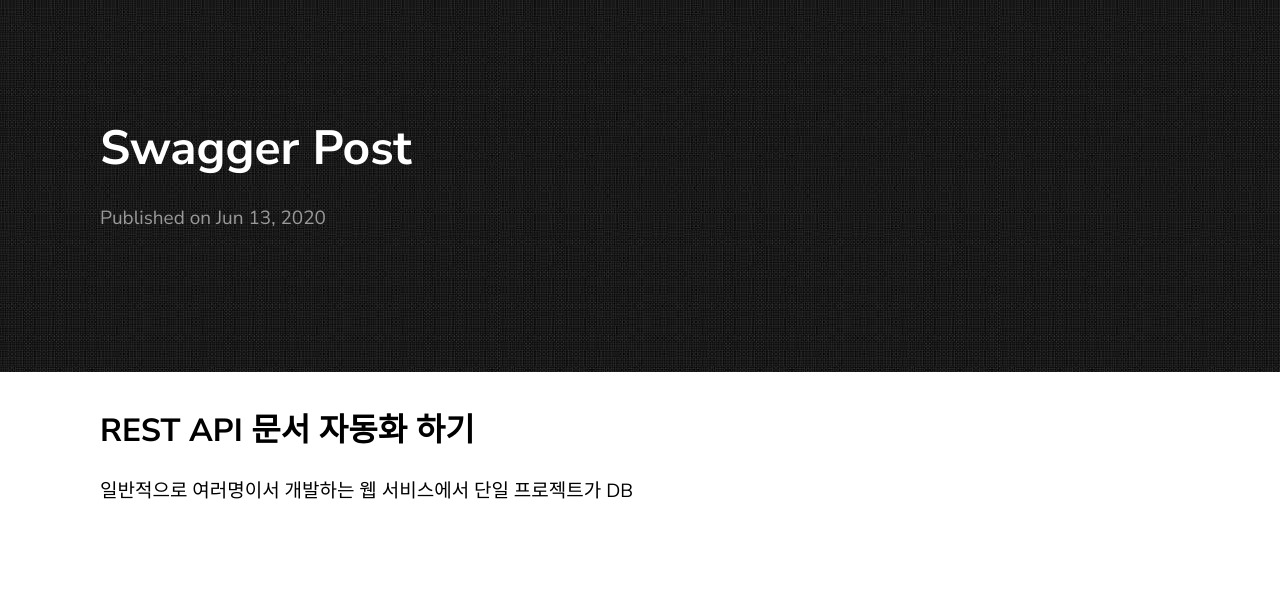
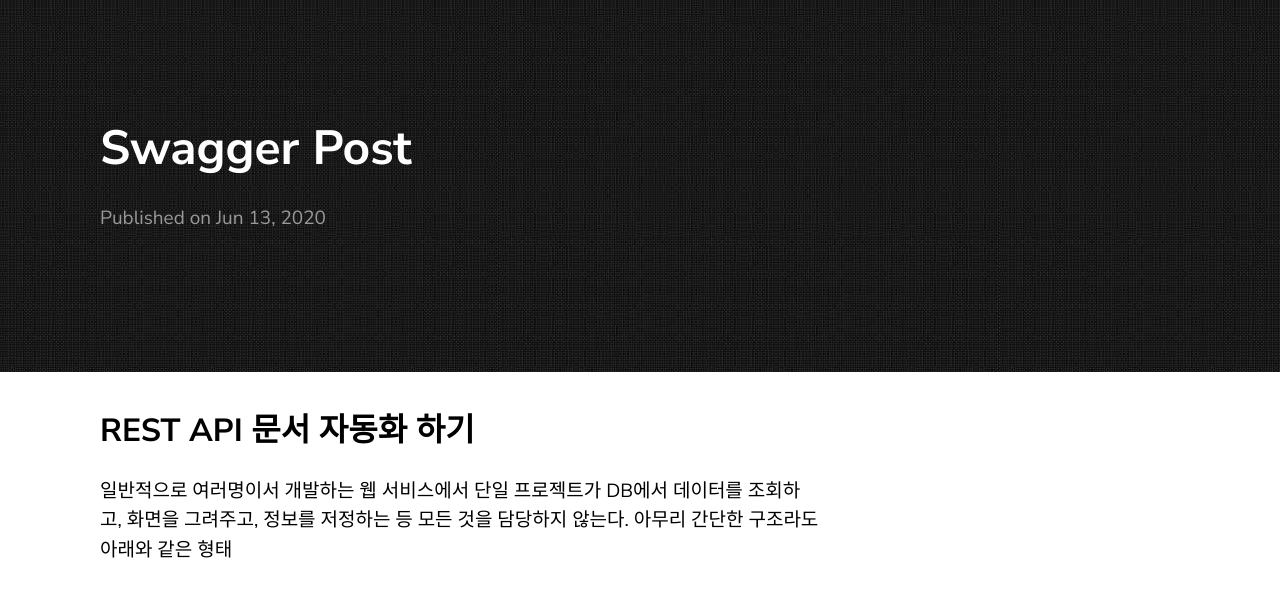
Before and after one commit to rbwls31/rbwls31.github.io, a Jekyll site: the page built from _posts/2020-06-13-swagger-post.markdown, in a window 1280 px wide. Shown: the top 597 px of the page. Built offline with Jekyll 4.4.1, drawn with Linux system fonts in a browser that asks for light colours; our own code applies the rules of GitHub Pages for plain Markdown files.

Commit message:
_posts/2020-06-13-swagger-post.markdown updated from https://stackedit.io/

```diff
--- a/_posts/2020-06-13-swagger-post.markdown
+++ b/_posts/2020-06-13-swagger-post.markdown
@@ -1,8 +1,8 @@
 ## REST API 문서 자동화 하기
-일반적으로 여러명이서 개발하는 웹 서비스에서 단일 프로젝트가 DB
+일반적으로 여러명이서 개발하는 웹 서비스에서 단일 프로젝트가 DB에서 데이터를 조회하고, 화면을 그려주고, 정보를 저정하는 등 모든 것을 담당하지 않는다. 아무리 간단한 구조라도 아래와 같은 형태
 
 
 <!--stackedit_data:
-eyJoaXN0b3J5IjpbMTgyOTEwMDc1NSw1MDc4OTc1NzcsNjk3MD
+eyJoaXN0b3J5IjpbLTc2MTYyMTc5NCw1MDc4OTc1NzcsNjk3MD
 I3NjIsLTQ4Mjc5NjkzMSwtNDc2MzI4NjE4XX0=
 -->
```
